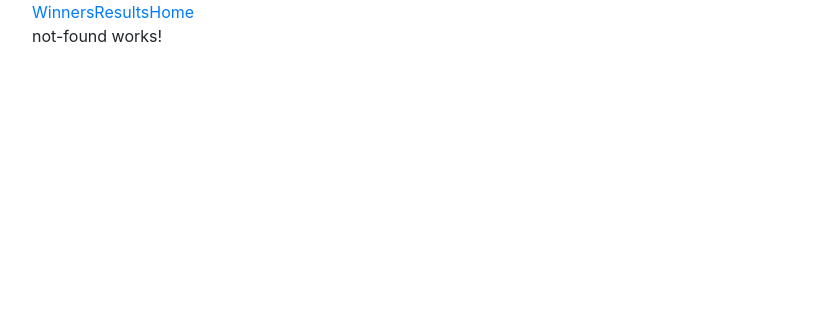
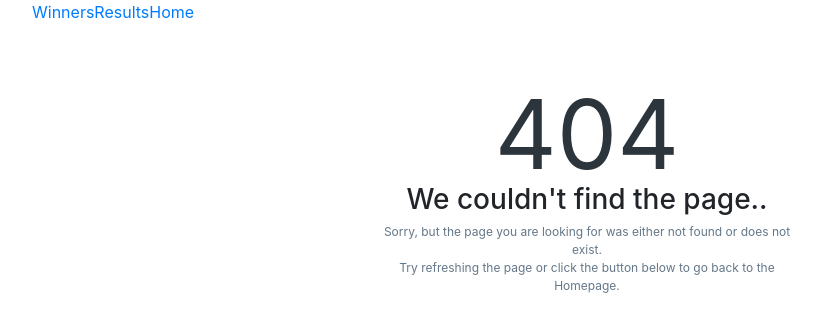
Before and after one commit to newaeonweb/formula1, an Angular app: page /results/2015 in a window 1280 px wide. Shown: the top 332 px of the page, without its empty margins (53-873 px from the left). Built offline with nearby package versions, Linux system fonts and the light colour scheme.

Commit message:
adicionado not found style

```diff
--- a/src/app/home/home.component.html
+++ b/src/app/home/home.component.html
@@ -7,9 +7,12 @@
       <p>World Champions from 2005 to 2015</p>
     </div>
   </div>
-
-
-  <div class="col-md-3" *ngFor="let champ of champions; let i = index">
+  <div class="col-md-12" *ngIf="isLoading">
+    Loading Data...
+  </div>
+</div>
+<div class="row" *ngIf="!isLoading">
+  <div class="col-md-3" *ngFor="let champ of champions; let i = index" >
     <div class="card">
       <div class="card-body">
         <h4 class="card-title">
--- a/src/app/home/home.component.ts
+++ b/src/app/home/home.component.ts
@@ -11,10 +11,12 @@ export class HomeComponent implements OnInit {
 
   public result: any;
   public champions = [];
+  isLoading = false;
 
   constructor(private homeService: HomeService, private http: HttpClient) { }
 
   ngOnInit(): void {
+    this.isLoading = true;
 
     let years = ['2005', '2006', '2007', '2008', '2009', '2010', '2011', '2012', '2013', '2014', '2015'];
     for (let i = 0; i < years.length; i++) {
@@ -22,9 +24,11 @@ export class HomeComponent implements OnInit {
       let year = years[i];
 
       this.homeService.getData(year).subscribe(data => {
+        this.isLoading = false;
         this.champions.push(data['MRData']['StandingsTable']['StandingsLists'][0]);
         console.log(this.champions);
       }, err => {
+        this.isLoading = false;
         console.log('Something went wrong!' + JSON.stringify(err));
       });
 
--- a/src/app/not-found/not-found.component.css
+++ b/src/app/not-found/not-found.component.css
@@ -0,0 +1,20 @@
+.nb-error {
+  margin: 0 auto;
+  text-align: center;
+  max-width: 480px;
+  padding: 60px 30px;
+}
+
+.nb-error .error-code {
+  color: #2d353c;
+  font-size: 96px;
+  line-height: 100px;
+}
+
+.nb-error .error-desc {
+  font-size: 12px;
+  color: #647788;
+}
+.nb-error .input-group{
+  margin: 30px 0;
+}
--- a/src/app/not-found/not-found.component.html
+++ b/src/app/not-found/not-found.component.html
@@ -1,3 +1,9 @@
-<p>
-  not-found works!
-</p>
+<div class="nb-error">
+  <div class="error-code">404</div>
+  <h3 class="font-bold">We couldn't find the page..</h3>
+
+  <div class="error-desc">
+    Sorry, but the page you are looking for was either not found or does not exist. <br/>
+    Try refreshing the page or click the button below to go back to the Homepage.
+  </div>
+</div>
```
